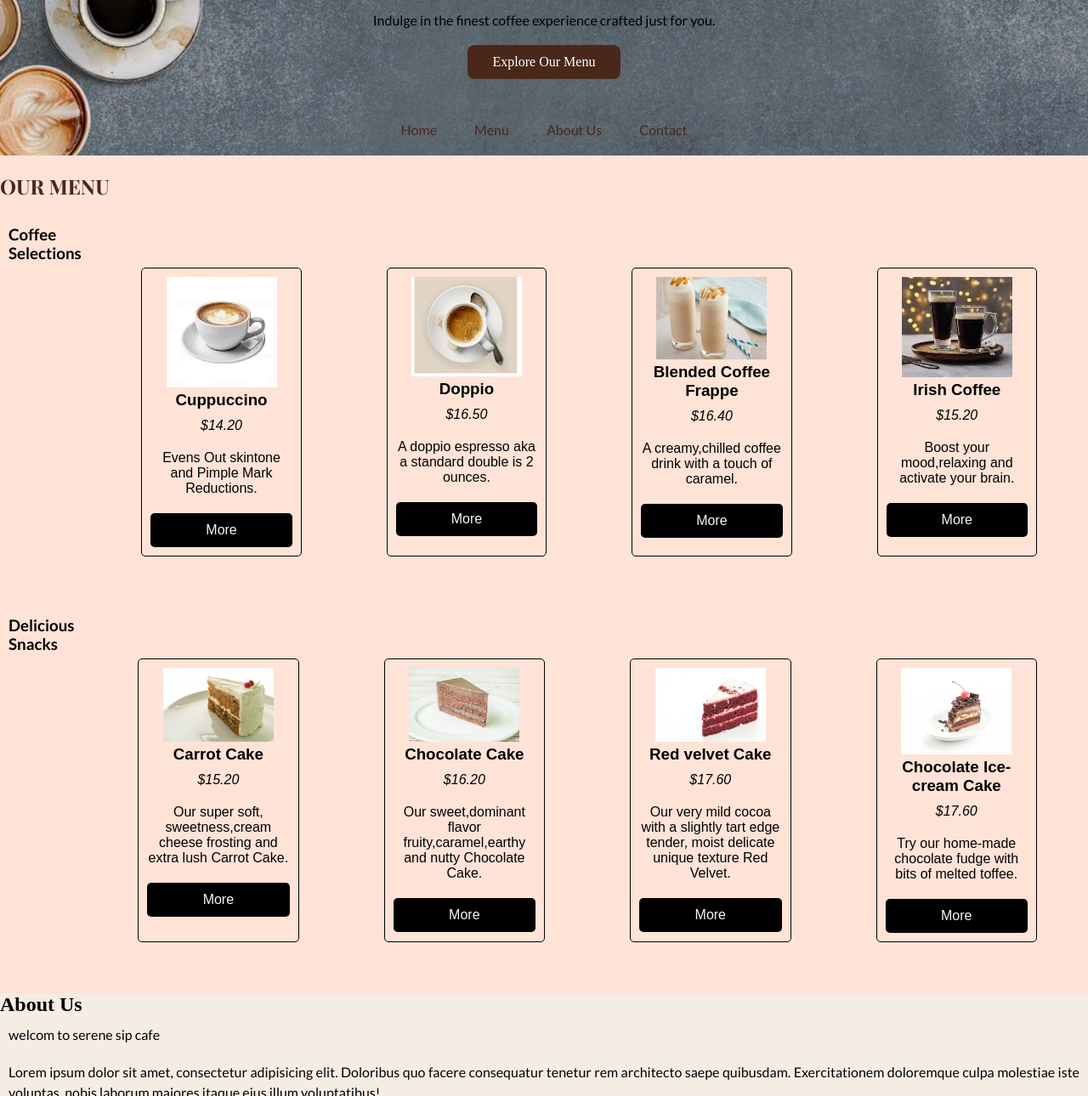
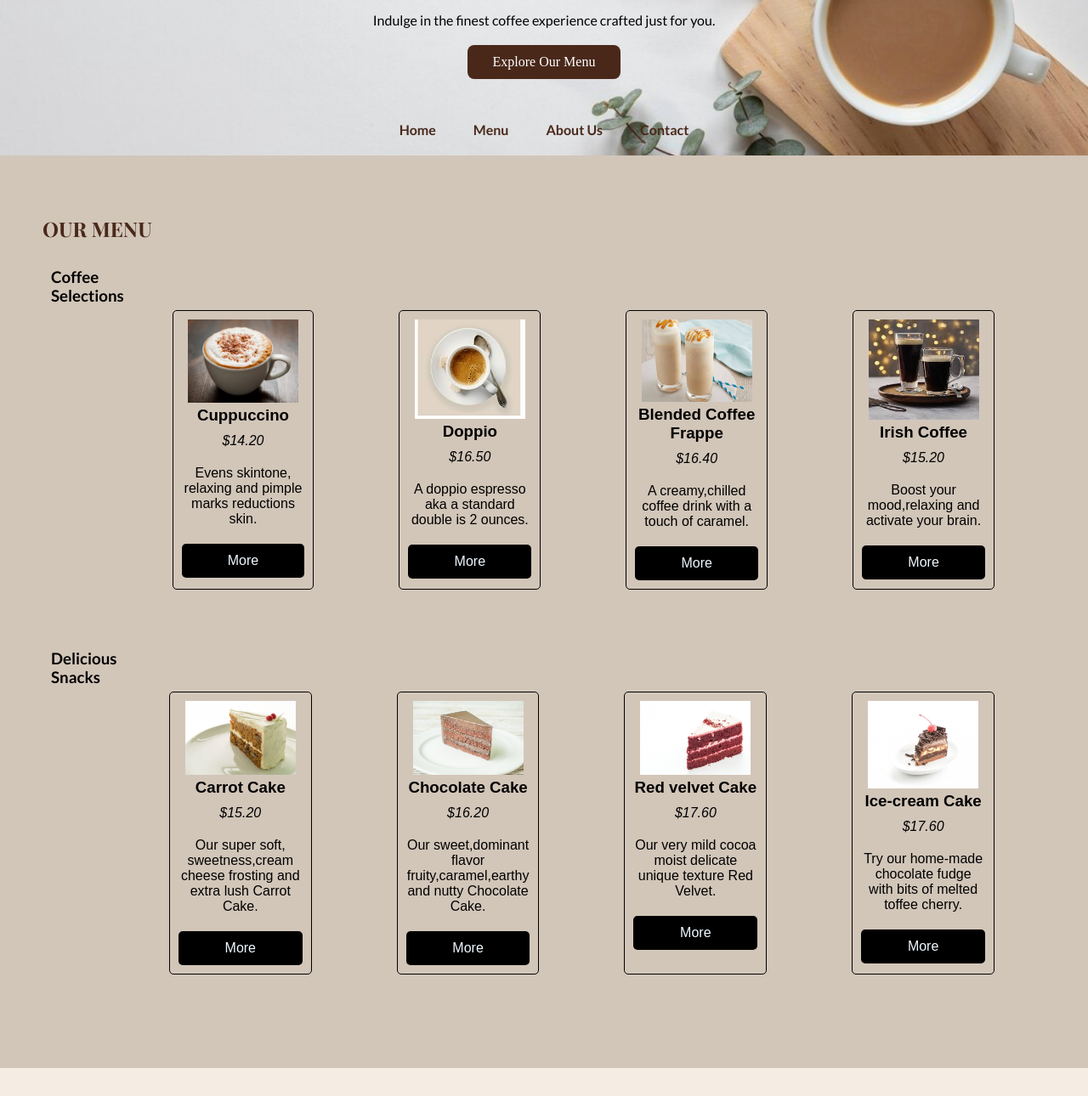
Before and after one commit to Bethel0061/serene-sip-v1, a plain HTML site: page index.html in a window 1280 px wide. Shown: the part 99-1389 px from the top of the page at 85% size. Drawn offline with Linux system fonts and the light colour scheme.

Commit message:
first commit

```diff
--- a/index.html
+++ b/index.html
@@ -35,10 +35,13 @@
         }
       }
       .bg-img {
-        background-image: url(images/coffee-mugs-blue-textured-wallpaper_53876-167252.jpg);
+        background-image: url(images/cups-coffee-table_23-2148900644.jpg);
         background-repeat: no-repeat;
         background-position: center;
         background-size: cover;
+      }
+      #our-menu, #about-us, #contact-us{
+        padding: 50px;
       }
       header h1,
       #our-menu h2,
@@ -72,9 +75,10 @@
         text-decoration: none;
         color: #49281a;
         font-family: lato;
-      }
+        font-weight: bold;
+       }
       #our-menu {
-        background-color: #ffe3d7;
+        background-color: #d2c6b9;
       }
       #our-menu .menu {
         font-family: lato;
@@ -161,9 +165,9 @@
         border-radius: 50%;
         text-align: center;
         padding-top: 16px;
-        margin-right: 50px;
+        margin-right: 60px;
 
-        margin-top: -50px;
+        margin-top: -80px;
         float: right;
       }
       footer {
@@ -179,7 +183,7 @@
     <!-- header section  -->
     <div class="bg-img">
       <header>
-        <h1>welcom to serene sip</h1>
+        <h1>welcome to serene sip</h1>
         <p>Indulge in the finest coffee experience crafted just for you.</p>
         <a href="#" class="btn-div"> Explore Our Menu</a>
       </header>
@@ -200,11 +204,11 @@
       <div class="menu">
         <h3>Coffee Selections</h3>
         <div class="card">
-          <img class="card-img-top" src="images/cafe 5.jpg" alt="coffee" />
+          <img class="card-img-top" src="images/cappuccino-2029-e80b7c6d318c7862df2c4c8623a11f99@1x.jpg" alt="coffee" />
           <h3 class="card-title">Cuppuccino</h3>
           <p class="card-text font-italic">$14.20</p>
           <p class="card-text">
-            Evens Out skintone and Pimple Mark Reductions.
+            Evens skintone, relaxing and pimple marks reductions skin.
           </p>
           <a href="#" class="btn">More</a>
         </div>
@@ -283,7 +287,7 @@
           <h3 class="card-title">Red velvet Cake</h3>
           <p class="card-text font-italic">$17.60</p>
           <p class="card-text">
-            Our very mild cocoa with a slightly tart edge tender, moist delicate
+            Our very mild cocoa moist delicate
             unique texture Red Velvet.
           </p>
           <a href="#" class="btn">More</a>
@@ -294,11 +298,10 @@
             src="images/chocolate-ice-cream-cake_1339-1731.jpg"
             alt="cake"
           />
-          <h3 class="card-title">Chocolate Ice-cream Cake</h3>
+          <h3 class="card-title"> Ice-cream Cake</h3>
           <p class="card-text font-italic">$17.60</p>
           <p class="card-text">
-            Try our home-made chocolate fudge with bits of melted toffee.
-
+            Try our home-made chocolate fudge with bits of melted toffee cherry.
           </p>
           <a href="#" class="btn">More</a>
         </div>
@@ -357,9 +360,7 @@
         </div>
         <input class="btn-div" type="submit" value="Send Message" />
       </form>
-      <div class="up-arrow">
-        <i class="fa-solid fa-arrow-up"></i>
-      </div>
+
     </section>
 
     <!-- footer section  -->
@@ -368,5 +369,8 @@
         <p>copyright &copy;2024. All right reserved.</p>
       </footer>
     </div>
+    <div class="up-arrow">
+      <i class="fa-solid fa-arrow-up"></i>
+    </div>
   </body>
 </html>
```
Also changed, not shown: images/cafe 5.jpg (deleted), images/cappuccino-2029-e80b7c6d318c7862df2c4c8623a11f99@1x.jpg (added), images/coffee-mugs-blue-textured-wallpaper_53876-167252.jpg (deleted), images/cups-coffee-table_23-2148900644.jpg (added).
